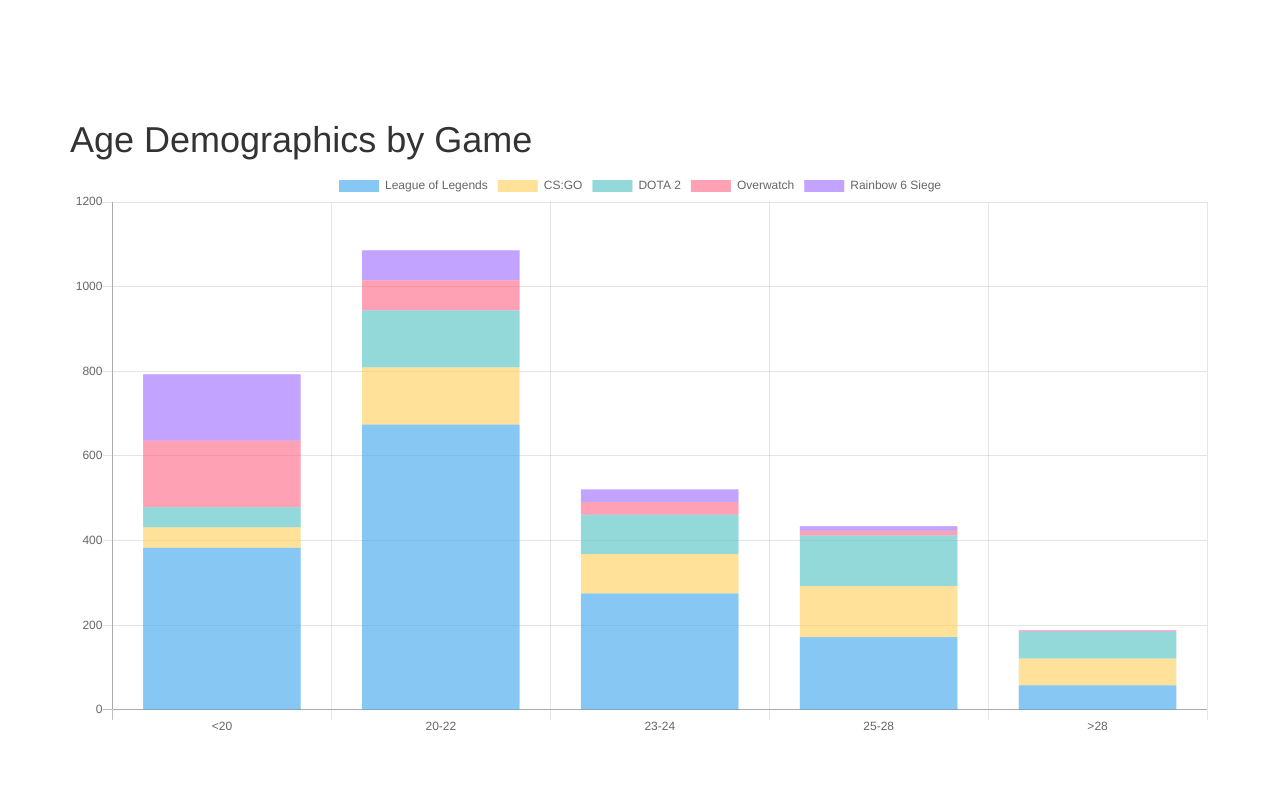
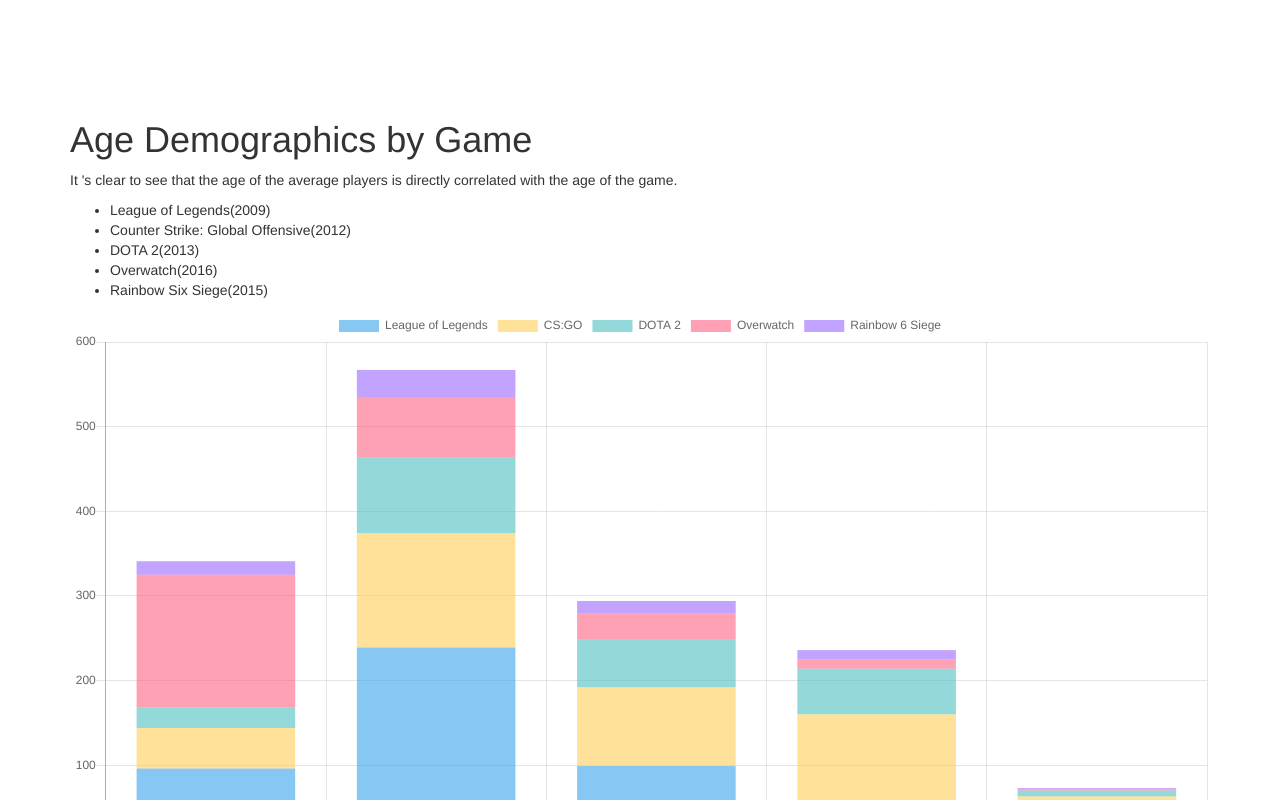
Before and after one commit to lokinario/esports, a React (Create React App) app in the folder esports/: page / in a window 1280 px wide. Shown: the top 800 px of the page. Built offline with nearby package versions, Linux system fonts and the light colour scheme.

Commit message:
oops some were using the wrong data + adding new league data

```diff
--- a/esports/src/components/playerAges.js
+++ b/esports/src/components/playerAges.js
@@ -11,7 +11,7 @@ class PlayerAges extends React.Component {
         datasets: [
           {
             label: "League of Legends",
-            data: [383, 674, 275, 172, 58],
+            data: [96, 239, 99, 40, 0],
             backgroundColor: [
               "rgba(54, 162, 235, 0.6)",
               "rgba(54, 162, 235, 0.6)",
@@ -39,7 +39,7 @@ class PlayerAges extends React.Component {
           },
           {
             label: "DOTA 2",
-            data: [48, 135, 93, 120, 63],
+            data: [24, 90, 57, 54, 7],
             backgroundColor: [
               "rgba(75, 192, 192, 0.6)",
               "rgba(75, 192, 192, 0.6)",
@@ -70,7 +70,7 @@ class PlayerAges extends React.Component {
           },
           {
             label: "Rainbow 6 Siege",
-            data: [157, 71, 30, 11, 2],
+            data: [16, 32, 15, 11, 1],
             backgroundColor: [
               "rgba(153, 102, 255, 0.6)",
               "rgba(153, 102, 255, 0.6)",
@@ -106,7 +106,17 @@ class PlayerAges extends React.Component {
     console.log("in playerAges");
     return (
       <div className="containter">
-        <h1>Age Demographics by Game</h1>
+        <h1> Age Demographics by Game </h1>{" "}
+        <p>
+          It 's clear to see that the age of the average players is directly
+          correlated with the age of the game.{" "}
+        </p>{" "}
+        <ul>
+          <li> League of Legends(2009) </li>{" "}
+          <li> Counter Strike: Global Offensive(2012) </li>{" "}
+          <li> DOTA 2(2013) </li> <li> Overwatch(2016) </li>{" "}
+          <li> Rainbow Six Siege(2015) </li>{" "}
+        </ul>{" "}
         <Bar
           data={this.state.chartData}
           options={{
```
